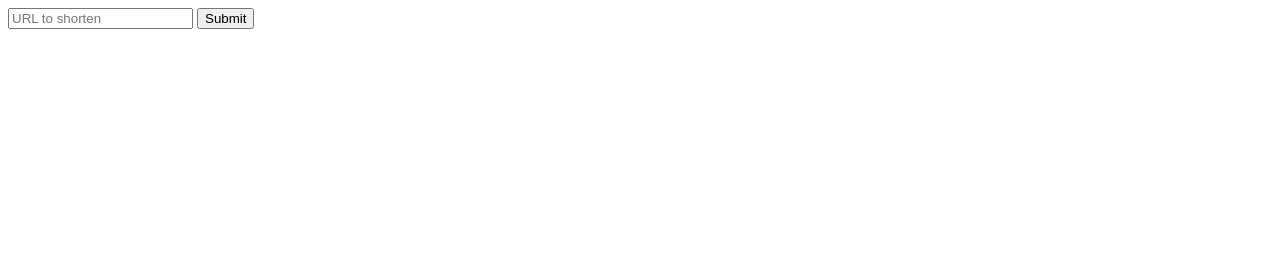
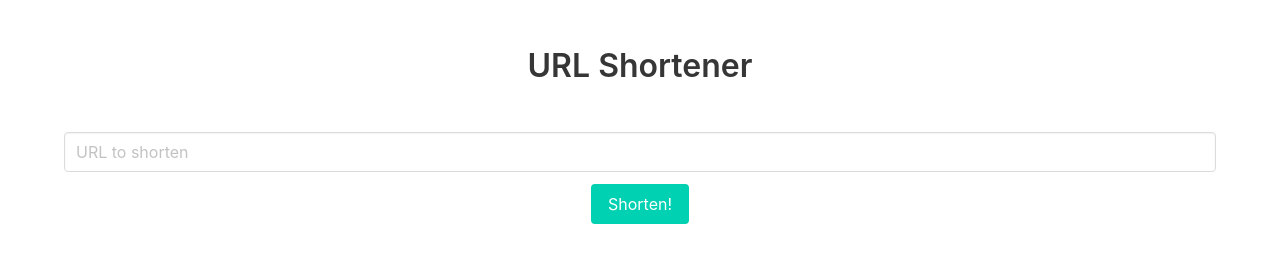
Before and after one commit to yuweizhan/url-shortener, a website: page public/index.html in a window 1280 px wide. Drawn offline with nearby package versions, Linux system fonts and the light colour scheme; some packages are replaced by stand-ins of ours; a script that the page names is missing.

Commit message:
Added bulma

```diff
--- a/package.json
+++ b/package.json
@@ -12,6 +12,7 @@
     "angular": "^1.6.9",
     "angular-clipboard": "^1.6.2",
     "body-parser": "^1.18.2",
+    "bulma": "^0.6.2",
     "express": "^4.16.3",
     "mongoose": "^5.0.13",
     "underscore": "^1.8.3"
--- /dev/null
+++ b/public/app.css
@@ -0,0 +1,7 @@
+h1 {
+    text-align: center;
+}
+
+.button-field {
+    text-align: center;
+}
--- a/public/index.html
+++ b/public/index.html
@@ -2,20 +2,36 @@
 <html data-ng-app="app" lang="en">
 <head>
     <meta charset="UTF-8">
+    <meta name="viewport" content="width=device-width, initial-scale=1">
     <title>URL Shortener</title>
     <script src="./angular/angular.js"></script>
     <script src="./angular-clipboard/angular-clipboard.js"></script>
     <script src="./app.js"></script>
+    <link rel="stylesheet" href="./bulma/css/bulma.css">
+    <link rel="stylesheet" href="./app.css">
 </head>
 <body data-ng-controller="mainController">
-    <form>
-        <input type="text" placeholder="URL to shorten" data-ng-model="long"/>
-        <input type="submit" value="Submit" data-ng-click="shortenUrl()">
-        <div data-ng-show="short !== ''">
-            <span>Shortened URL: <a href="{{ short }}" target="_blank">{{ short }}</a></span>
-            <button clipboard text="short" on-copied="copySuccess()" on-error="copyErr(err)">Copy</button>
-            <span data-ng-show="copied === true">Copied!</span>
-        </div>
-    </form>
+    <section class="section">
+        <h1 class="title">URL Shortener</h1>
+    </section>
+    <section class="secion">
+        <form class="container">
+            <div class="field">
+                <div class="control">
+                    <input class="input" type="text" placeholder="URL to shorten" data-ng-model="long"/>
+                </div>
+            </div>
+            <div class="field">
+                <div class="control button-field">
+                    <button class="button is-primary" data-ng-click="shortenUrl()">Shorten!</button>
+                </div>
+            </div>
+        </form>
+    </section>
+    <section class="container" data-ng-show="short !== ''">
+        <span>Shortened URL: <a href="{{ short }}" target="_blank">{{ short }}</a></span>
+        <button clipboard text="short" on-copied="copySuccess()" on-error="copyErr(err)">Copy</button>
+        <span data-ng-show="copied === true">Copied!</span>
+    </section>
 </body>
 </html>
--- a/server.js
+++ b/server.js
@@ -9,6 +9,7 @@ const path = require('path');
 app.use(express.static('public'));
 app.use('/angular', express.static('node_modules/angular/'));
 app.use('/angular-clipboard', express.static('node_modules/angular-clipboard/'));
+app.use('/bulma', express.static('node_modules/bulma'));
 
 app.use(bodyParser.json());
 app.use(bodyParser.urlencoded({'extended': true}));
```
Also changed, not shown: 1 other file.
